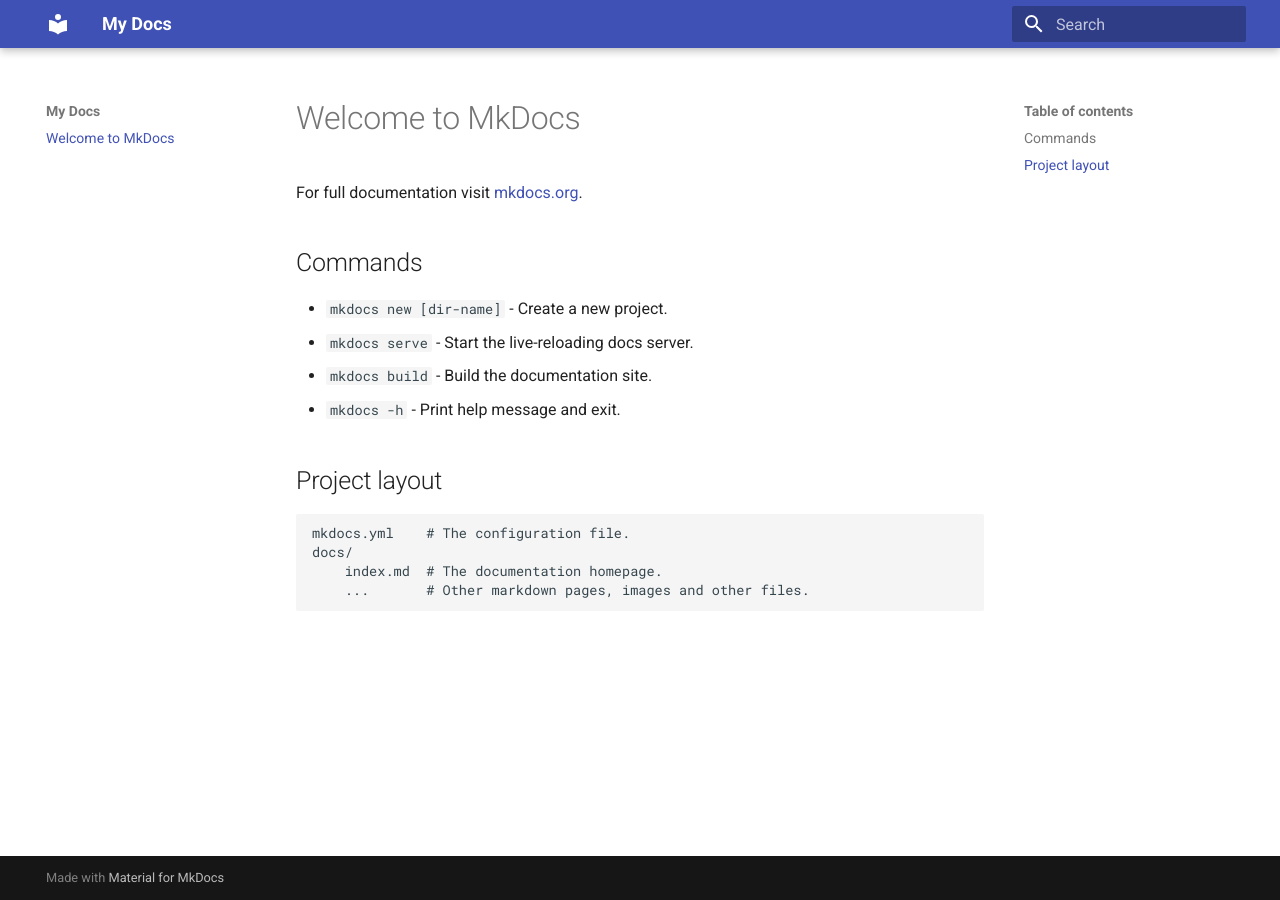
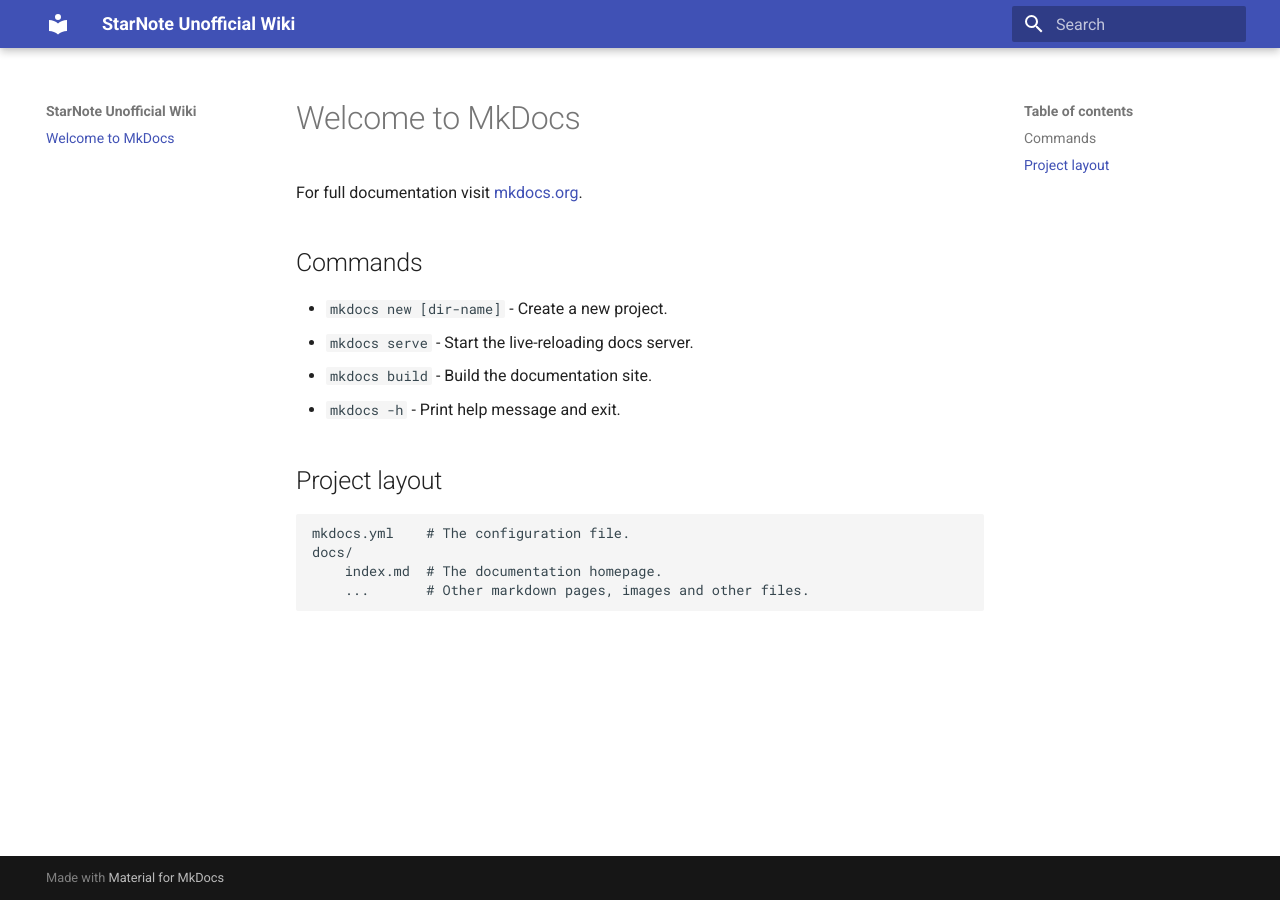
Before and after one commit to NakoTurtle/StarNote-Unofficial-Wiki, an MkDocs documentation site: the page built from docs/index.md, in a window 1280 px wide. Built offline with MkDocs 1.6.1 and Material for MkDocs 9.7.7, drawn with Linux system fonts in a browser that asks for light colours.

Commit message:
Update mkdocs.yml

```diff
--- a/mkdocs.yml
+++ b/mkdocs.yml
@@ -1,3 +1,3 @@
-site_name: My Docs
+site_name: StarNote Unofficial Wiki
 theme:
   name: material
```
